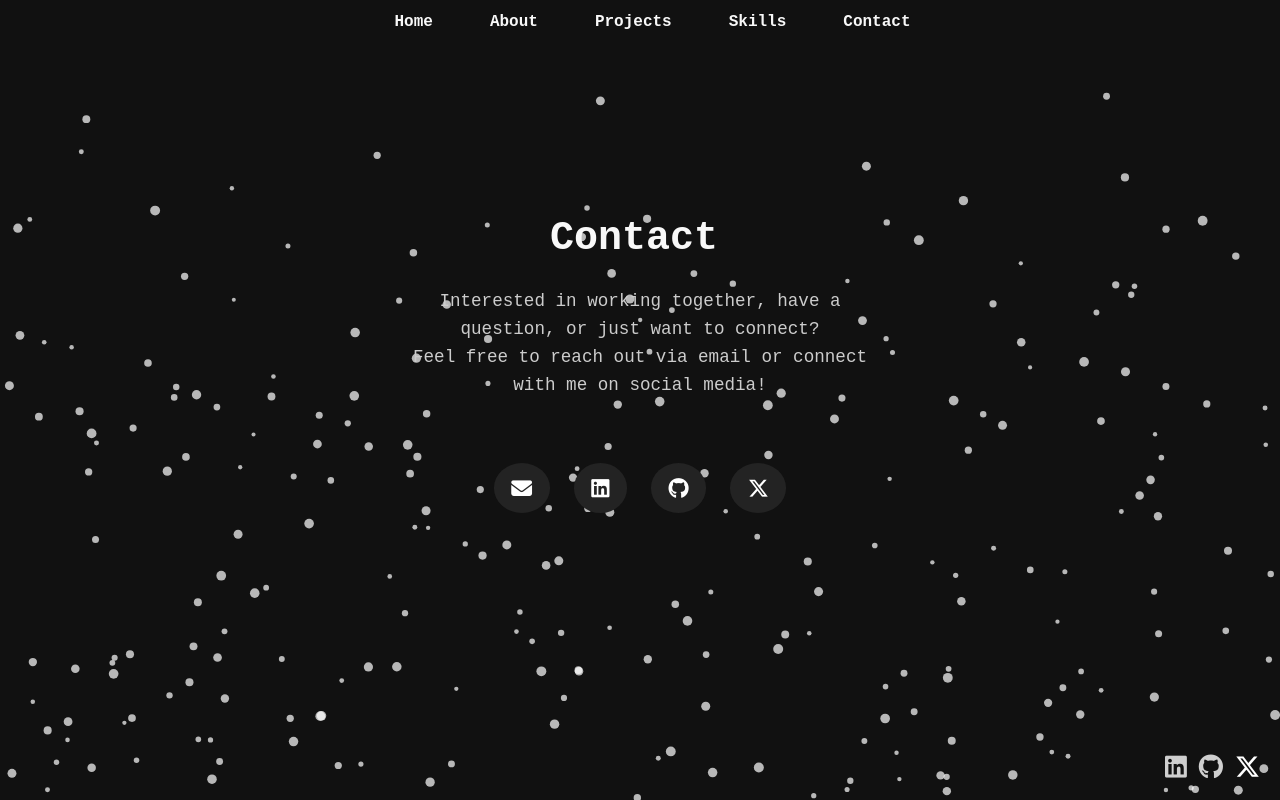
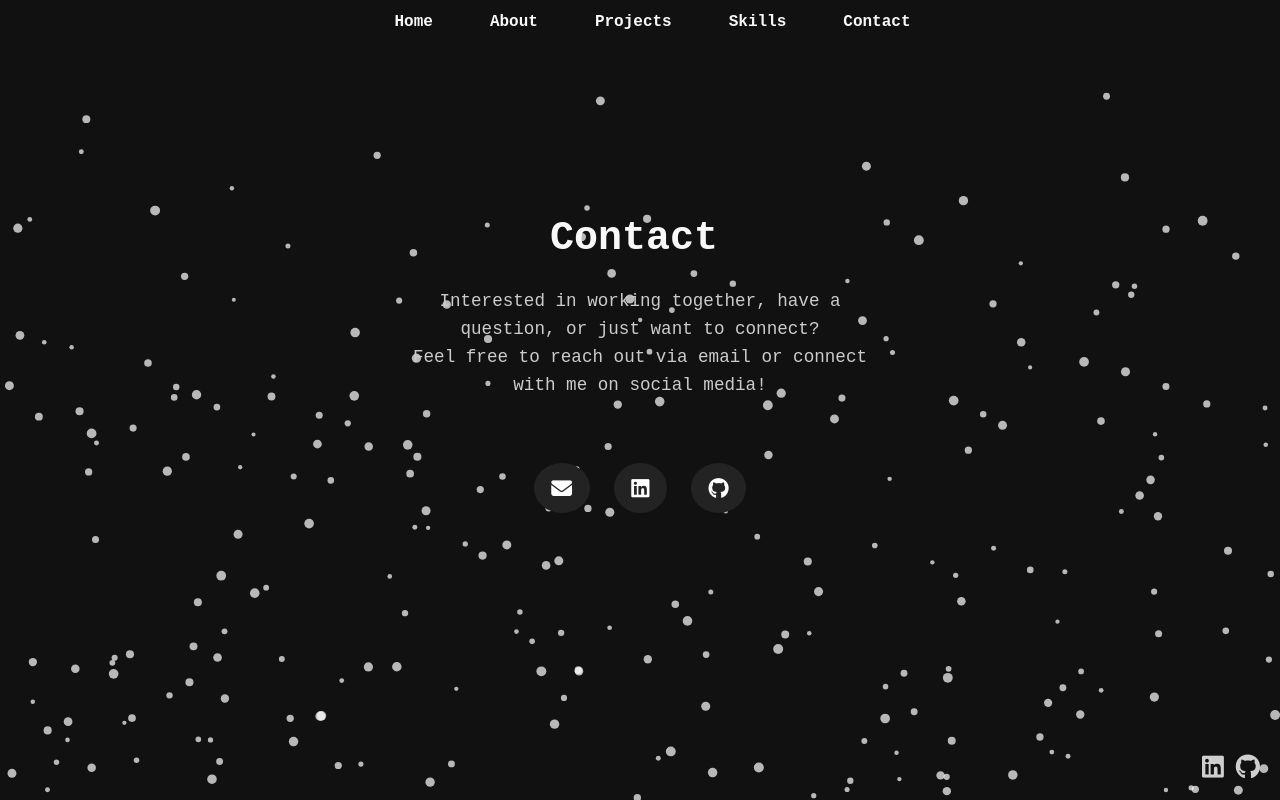
Before and after one commit to KallinDev/portfolio-react, a React (Vite) app: page /contact in a window 1280 px wide. Built offline with nearby package versions, Linux system fonts and the light colour scheme.

Commit message:
removed X social

```diff
--- a/src/components/Socials.jsx
+++ b/src/components/Socials.jsx
@@ -18,14 +18,6 @@ export default function Socials() {
       >
         <i className="fab fa-github"></i>
       </a>
-      <a
-        className="twitter"
-        href="https://x.com/KallinDev"
-        target="_blank"
-        rel="noopener noreferrer"
-      >
-        <i className="fab fa-x-twitter"></i>
-      </a>
     </div>
   );
 }
--- a/src/pages/Contact.jsx
+++ b/src/pages/Contact.jsx
@@ -61,15 +61,6 @@ export default function Contact() {
               >
                 <i className="fab fa-github"></i>
               </a>
-              <a
-                href="https://x.com/KallinDev"
-                className="contact-link"
-                target="_blank"
-                rel="noopener noreferrer"
-                aria-label="X (Twitter)"
-              >
-                <i className="fab fa-x-twitter"></i>
-              </a>
             </div>
           </section>
         </main>
```
